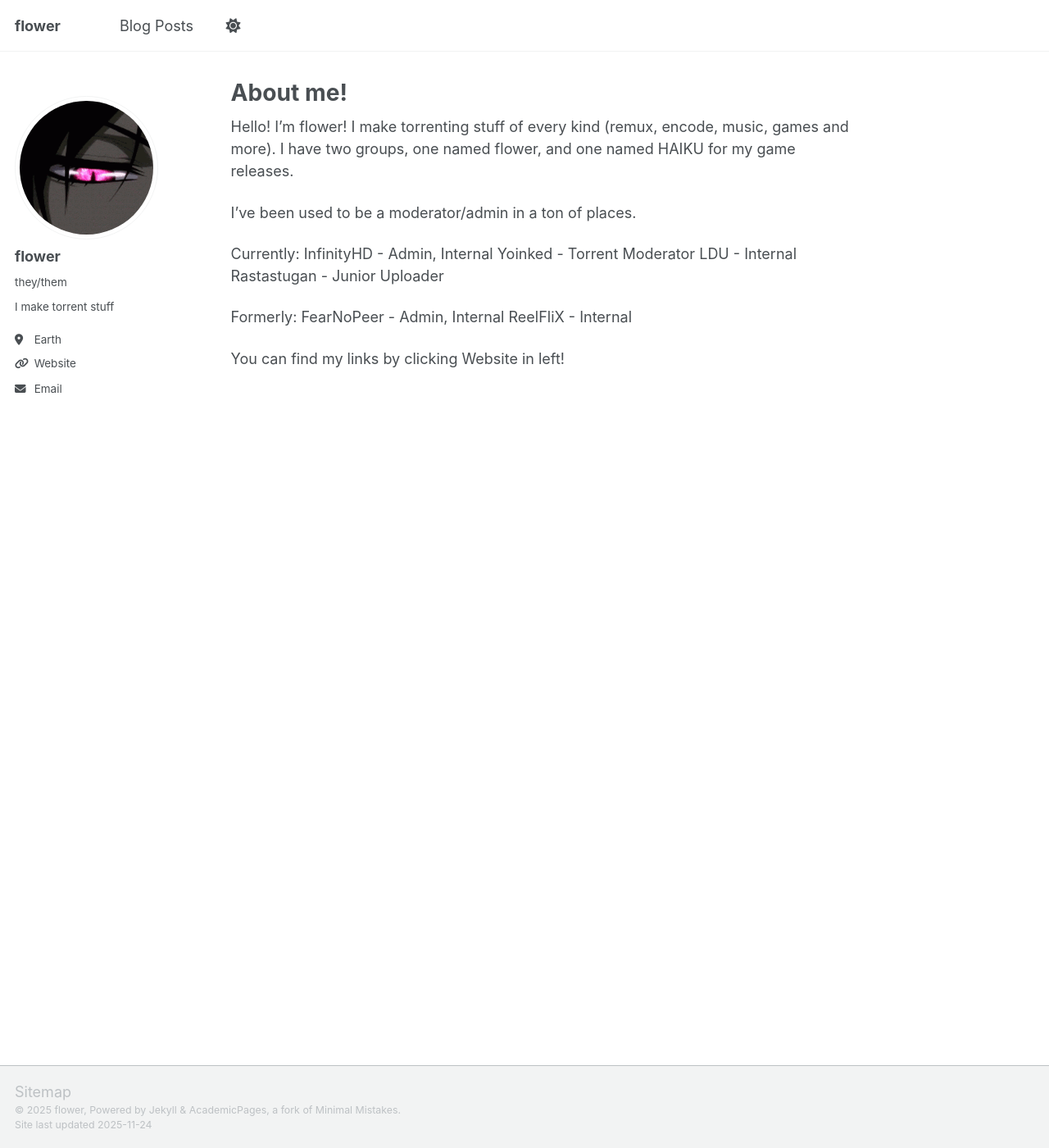
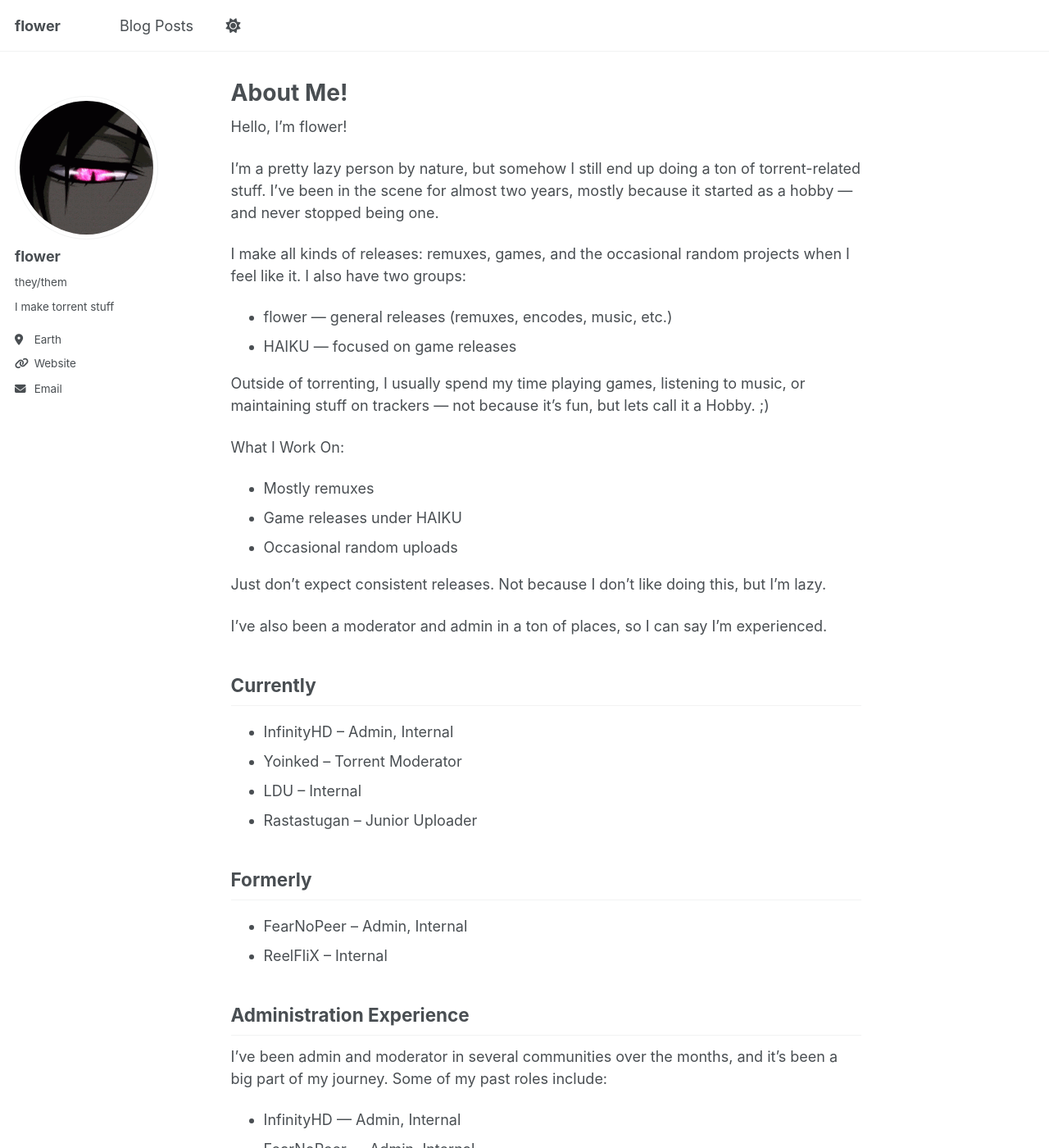
Before and after one commit to flowerey/flowerey.github.io, a Jekyll site: the page built from _pages/about.md, in a window 1280 px wide and 1400 px high. Shown: the whole window at 82% size. Built offline with Jekyll 4.4.1, drawn with Linux system fonts in a browser that asks for light colours; a script that is not in the unit is left out; some of the changed text lies outside the part shown.

Commit message:
Update about.md

```diff
--- a/_pages/about.md
+++ b/_pages/about.md
@@ -1,23 +1,56 @@
 ---
 permalink: /
-title: "About me!"
+title: "About Me!"
 author_profile: true
 redirect_from:
   - /about/
   - /about.html
 ---
-Hello! I'm flower! I make torrenting stuff of every kind (remux, encode, music, games and more). I have two groups, one named flower, and one named HAIKU for my game releases.
 
-I've been used to be a moderator/admin in a ton of places.
+Hello, I'm flower!
 
-Currently:
-InfinityHD - Admin, Internal
-Yoinked - Torrent Moderator
-LDU - Internal
-Rastastugan - Junior Uploader
+I'm a pretty lazy person by nature, but somehow I still end up doing a ton of torrent-related stuff.
+I’ve been in the scene for almost two years, mostly because it started as a hobby — and never stopped being one.
 
-Formerly:
-FearNoPeer - Admin, Internal
-ReelFliX - Internal
+I make all kinds of releases: remuxes, games, and the occasional random projects when I feel like it.
+I also have two groups:
 
-You can find my links by clicking Website in left!
+- flower — general releases (remuxes, encodes, music, etc.)
+- HAIKU — focused on game releases
+
+Outside of torrenting, I usually spend my time playing games, listening to music, or maintaining stuff on trackers — not because it's fun, but lets call it a Hobby. ;)
+
+What I Work On:
+- Mostly remuxes
+- Game releases under HAIKU
+- Occasional random uploads
+
+Just don’t expect consistent releases. Not because I don't like doing this, but I'm lazy.
+
+I’ve also been a moderator and admin in a ton of places, so I can say I'm experienced.
+
+## Currently
+- InfinityHD – Admin, Internal
+- Yoinked – Torrent Moderator
+- LDU – Internal
+- Rastastugan – Junior Uploader
+
+## Formerly
+- FearNoPeer – Admin, Internal
+- ReelFliX – Internal
+
+## Administration Experience
+I've been admin and moderator in several communities over the months, and it’s been a big part of my journey. Some of my past roles include:
+- InfinityHD — Admin, Internal
+- FearNoPeer — Admin, Internal
+- Yoinked — Torrent Moderator
+
+---
+
+## Contact
+You can find my links by clicking Website in the left.
+If it's not there, it's not me.
+
+## Random Stuff About Me
+- Favorite game: Pixel Gun
+- Surprisingly lazy, yet somehow productive in the worst possible ways
```
